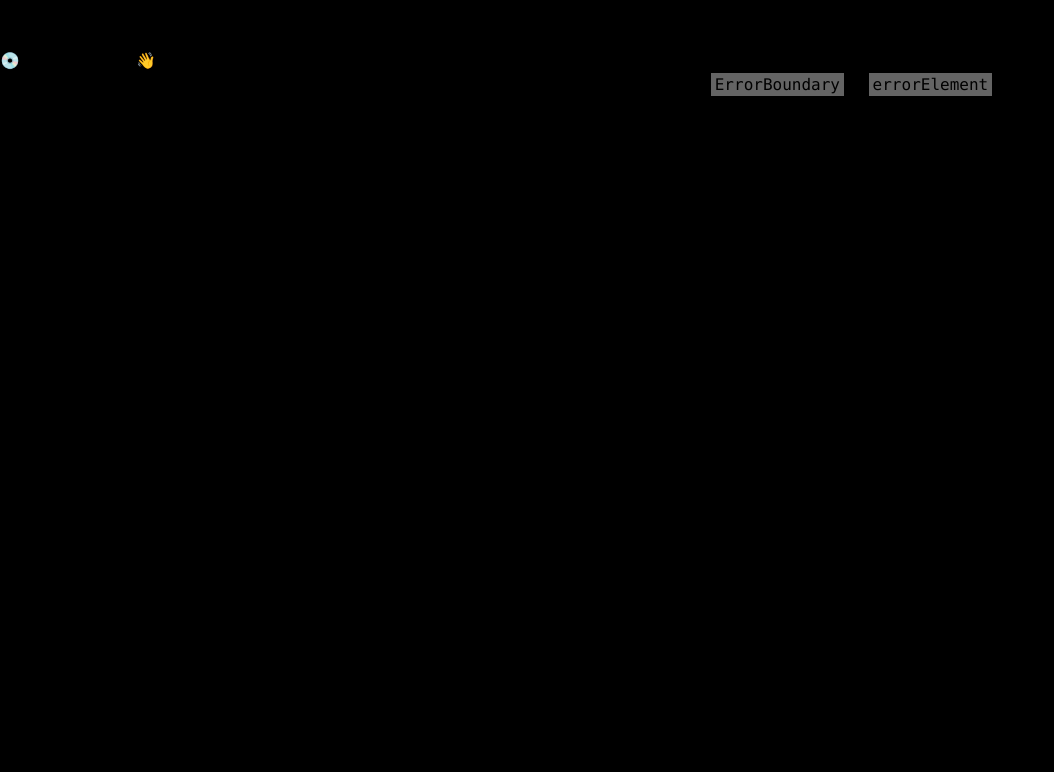
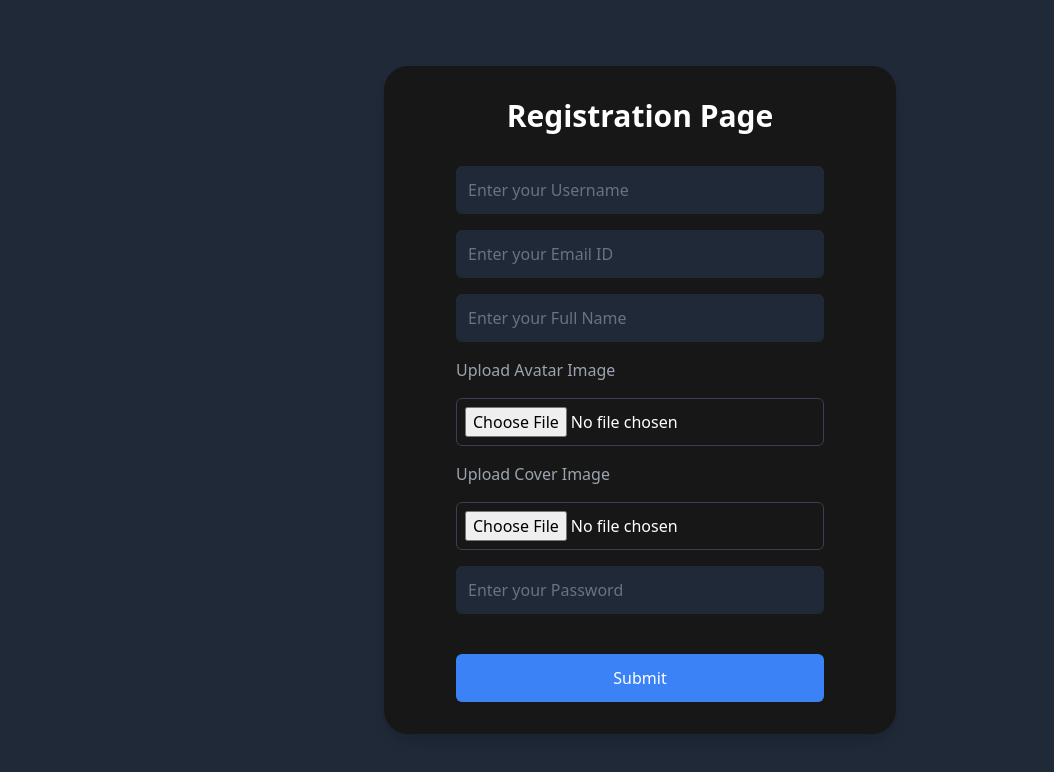
Before and after one commit to suthakaranburaj/ClipVerse, a React (Create React App) app in the folder client/: page /register in a window 1280 px wide. Before the commit this address had no page. Shown: the top 772 px of the page, without its empty margins (0-1054 px from the left). Built offline with nearby package versions, Linux system fonts and the light colour scheme.

Commit message:
registration to register

```diff
--- a/client/src/App.js
+++ b/client/src/App.js
@@ -13,7 +13,7 @@ const router = createBrowserRouter(
     createRoutesFromElements(
         <>
             <Route path='/login' element={<LoginPage />} />
-            <Route path='/registration' element={<RegistrationPage />} />
+            <Route path='/register' element={<RegistrationPage />} />
             <Route path='/' element={<LayoutPage />}>
                 <Route path='' element={<HomePage />} />
                 <Route path='userchannel' element={<UserChannel />}>
--- a/client/src/Features/Authentication/userAuthServices.js
+++ b/client/src/Features/Authentication/userAuthServices.js
@@ -13,14 +13,14 @@ const loginUser = async ({ name, email, password }) => {
 
 const registerUser = async(formData) => {
     try{
-        const response = await axios.post(`${BACKEND_URL}/registration`, formData, {
+        const response = await axios.post(`${BACKEND_URL}/register`, formData, {
             headers: {
                 'Content-Type': 'multipart/form-data',
             },
         });
         return response;
     } catch (error) {
-        return error;
+        throw error;
     }
 };
 
```
